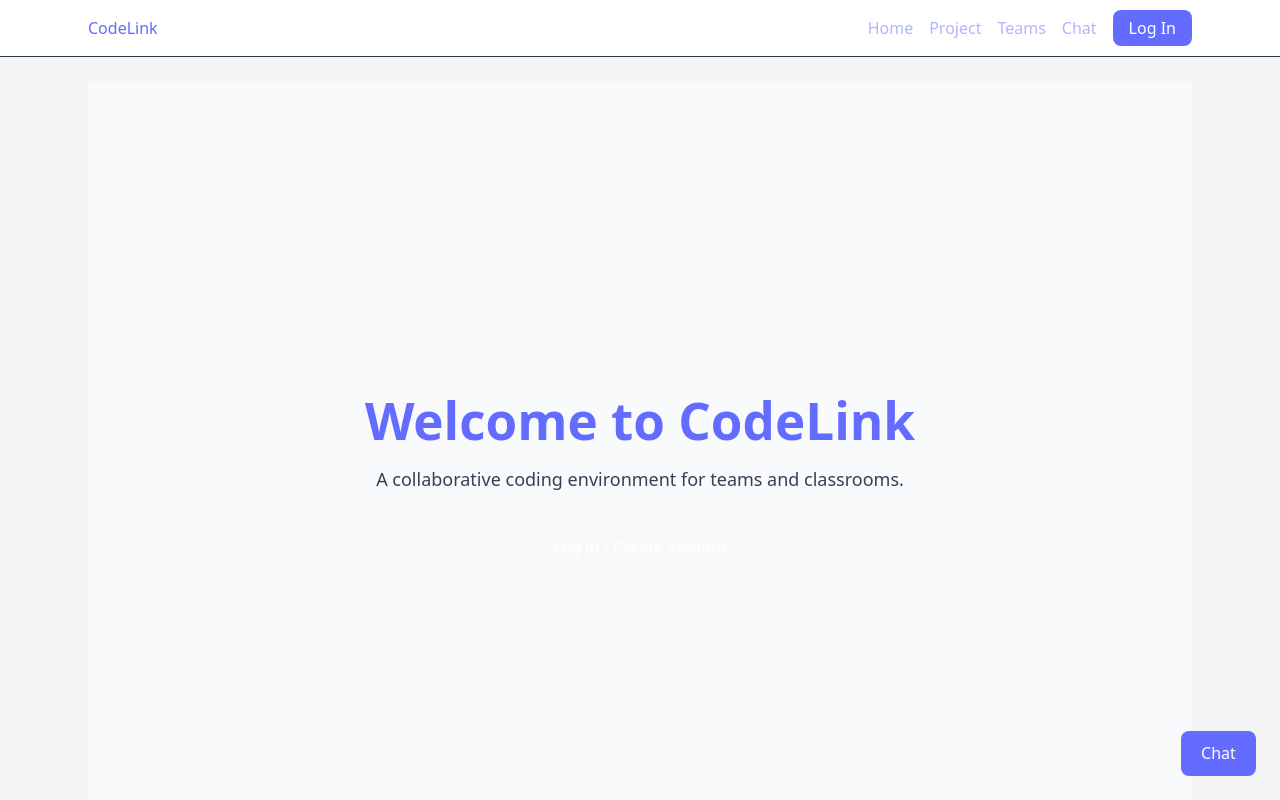
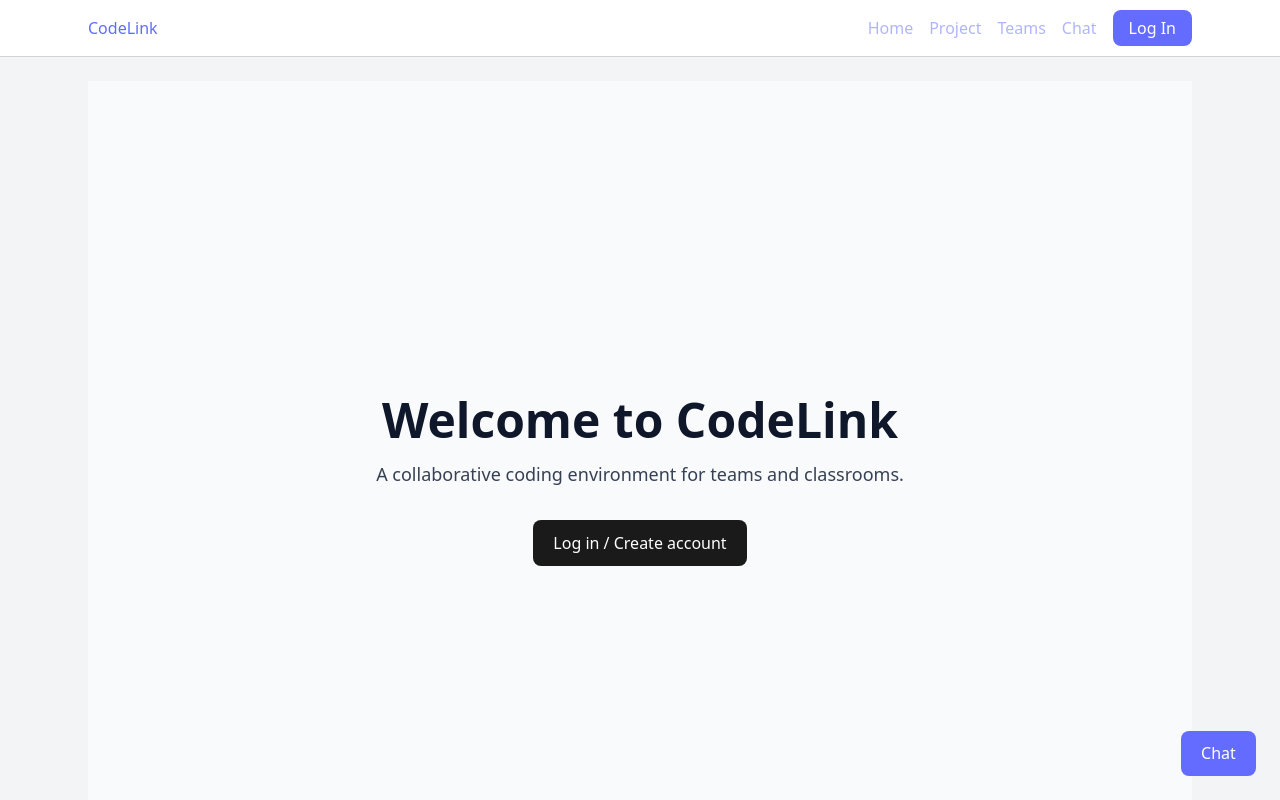
Before and after one commit to Dylante5/Stacked-and-Synced-CIS4914-Project, a React (Vite) app in the folder codelink/web/: page / in a window 1280 px wide. Shown: the top 800 px of the page. Built offline with nearby package versions, Linux system fonts and the light colour scheme; no server answers.

Commit message:
edited tailwind css to have no light or dark theme

```diff
--- a/codelink/web/src/index.css
+++ b/codelink/web/src/index.css
@@ -1,10 +1,15 @@
 @import "tailwindcss";
 
-:root, html, body, #root {
+:root,
+html,
+body,
+#root {
   height: 100%;
   width: 100%;
 }
-html, body {
+
+html,
+body {
   margin: 0;
   padding: 0;
 }
@@ -13,27 +18,56 @@
 *::before,
 *::after {
   box-sizing: border-box;
+  border-color: lightgray;
 }
 
+/* global light theme */
 :root {
-  font-family: system-ui, Avenir, Helvetica, Arial, sans-serif;
+  --cl-primary: #646cff;
+
+  font-family: system-ui, -apple-system, BlinkMacSystemFont, "Segoe UI",
+    sans-serif;
   line-height: 1.5;
   font-weight: 400;
-  color-scheme: light dark;
-  color: rgba(255, 255, 255, 0.87);
-  background-color: #242424;
-  font-synthesis: none;
+
+
+  color: #0f172a;
+  background-color: #f3f4f6;
+
   text-rendering: optimizeLegibility;
   -webkit-font-smoothing: antialiased;
   -moz-osx-font-smoothing: grayscale;
 }
 
-a { font-weight: 500; color: #646cff; text-decoration: inherit; }
-a:hover { color: #535bf2; }
+a {
+  font-weight: 500;
+  color: var(--cl-primary);
+  text-decoration: none;
+}
 
-.app-surface { background-color: #e5e6e5; }
+a:hover {
+  color: #535bf2;
+}
 
-h1 { font-size: 3.2em; line-height: 1.1; color: #646cff; }
+.app-surface {
+  background-color: #ffffff;
+}
+
+.app-header {
+  background-color: #ffffff;
+}
+
+button {
+  font-family: inherit;
+  border-radius: 0.5rem;
+}
+
+button:focus,
+button:focus-visible {
+  outline: 2px solid var(--cl-primary);
+  outline-offset: 2px;
+}
+
 button {
   border-radius: 8px;
   border: 1px solid transparent;
@@ -47,9 +81,3 @@
 }
 button:hover { border-color: #646cff; }
 button:focus, button:focus-visible { outline: 4px auto -webkit-focus-ring-color; }
-
-@media (prefers-color-scheme: light) {
-  :root { color: #213547; background-color: #ffffff; }
-  a:hover { color: #747bff; }
-  button { background-color: #f9f9f9; }
-}
--- a/codelink/web/src/pages/Home.jsx
+++ b/codelink/web/src/pages/Home.jsx
@@ -54,7 +54,7 @@
     }
   };
 
-  const goToEditor = () => navigate("/app");
+  const goToProject = () => navigate("/project");
   const goToTeams = () => navigate("/teams");
 
   const firstName = user?.firstName || "there";
@@ -103,6 +103,11 @@
           </p>
         </div>
       </div>
+	  <h3>
+		<u>
+			Currently only in Javascript.
+		</u>
+	  </h3>
 
       <section className="space-y-3">
         <h2 className="text-xl font-semibold" style={{ color: "#646cff" }}>
@@ -111,14 +116,15 @@
         <div className="grid gap-4 md:grid-cols-3">
           {/* create project */}
           <button
+			style={{ boxShadow: "3px 3px 10px rgba(0, 0, 0, 0.2)" }}
             onClick={handleCreateProject}
-            className="flex flex-col items-start justify-between rounded-xl border border-dashed border-[#646cff] bg-white p-4 text-left hover:shadow-md transition-shadow"
+            className="flex flex-col items-start justify-between rounded-xl border border-dashed border-[#646cff] bg-white p-4 text-left hover:shadow-2xl transition-shadow"
           >
             <div>
               <div className="text-sm font-semibold uppercase text-[#646cff]">
                 New Project
               </div>
-              <div className="mt-1 text-lg font-bold">
+              <div className="mt-1 text-lg font-bold text-white">
                 Create a new project
               </div>
               <p className="mt-2 text-sm text-gray-600">
@@ -133,14 +139,15 @@
 
           {/* open editor */}
           <button
-            onClick={goToEditor}
-            className="flex flex-col items-start justify-between rounded-xl border bg-white p-4 text-left hover:shadow-md transition-shadow"
+			style={{ boxShadow: "3px 3px 10px rgba(0, 0, 0, 0.2)" }}
+            onClick={goToProject}
+            className="flex flex-col items-start justify-between rounded-xl border bg-white p-4 text-left hover:shadow-2xl transition-shadow"
           >
             <div>
               <div className="text-sm font-semibold uppercase text-[#646cff]">
                 Projects
               </div>
-              <div className="mt-1 text-lg font-bold">
+              <div className="mt-1 text-lg font-bold text-white">
                 Open a project
               </div>
               <p className="mt-2 text-sm text-gray-600">
@@ -154,14 +161,15 @@
 
           {/* go to teams */}
           <button
+			style={{ boxShadow: "3px 3px 10px rgba(0, 0, 0, 0.2)" }}
             onClick={goToTeams}
-            className="flex flex-col items-start justify-between rounded-xl border bg-white p-4 text-left hover:shadow-md transition-shadow"
+            className="flex flex-col items-start justify-between rounded-xl border bg-white p-4 text-left hover:shadow-2xl transition-shadow"
           >
             <div>
               <div className="text-sm font-semibold uppercase text-[#646cff]">
                 Collaboration
               </div>
-              <div className="mt-1 text-lg font-bold">
+              <div className="mt-1 text-lg font-bold text-white">
                 Manage your teams
               </div>
               <p className="mt-2 text-sm text-gray-600">
@@ -216,8 +224,6 @@
           </li>
         </ol>
       </section>
-
-      {/* footer */}
       <section className="text-xs text-gray-500">
         Tip: You can always come back to this homepage via the{" "}
         <span className="font-semibold">Home</span> tab in the top navigation.
```
